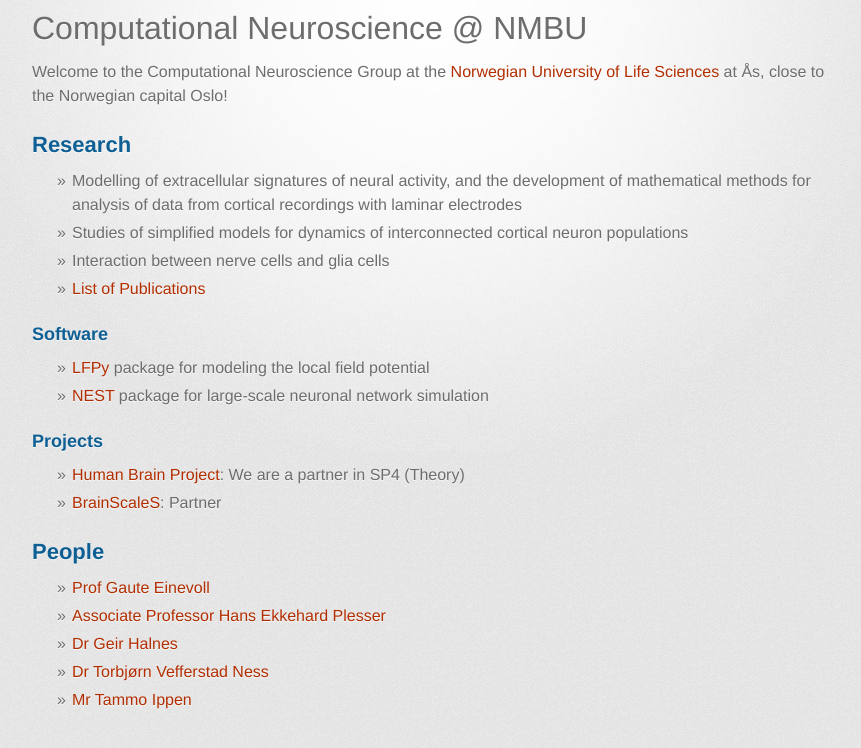
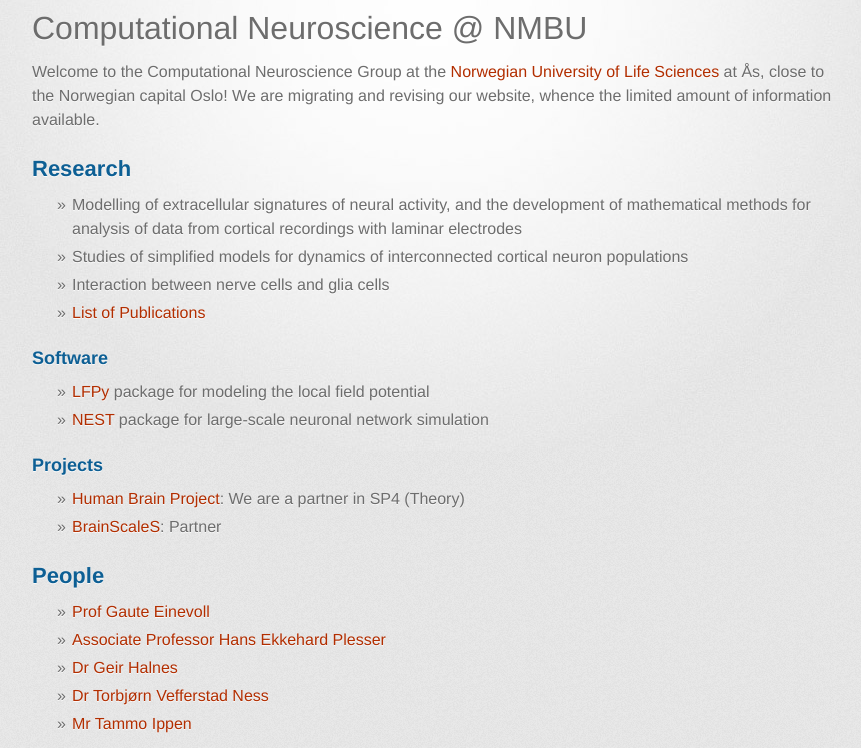
Before and after one commit to heplesser/compneuronmbu, a Jekyll site: the page built from index.md, in a window 1280 px wide, cut to the strip 122-870 px from the top of the page. Shown: the whole strip, without its empty margins (208-1069 px from the left). Built offline with Jekyll 4.4.1, drawn with Linux system fonts in a browser that asks for light colours; some web fonts are replaced; Markdown is read by kramdown in place of the engine named in the settings.

Commit message:
Added "migrating" message.

```diff
--- a/index.md
+++ b/index.md
@@ -5,6 +5,7 @@
 # Computational Neuroscience @ NMBU
 
 Welcome to the Computational Neuroscience Group at the [Norwegian University of Life Sciences](http://www.nmbu.no/en) at Ås, close to the Norwegian capital Oslo!
+We are migrating and revising our website, whence the limited amount of information available.
 
 ## Research
 
```
